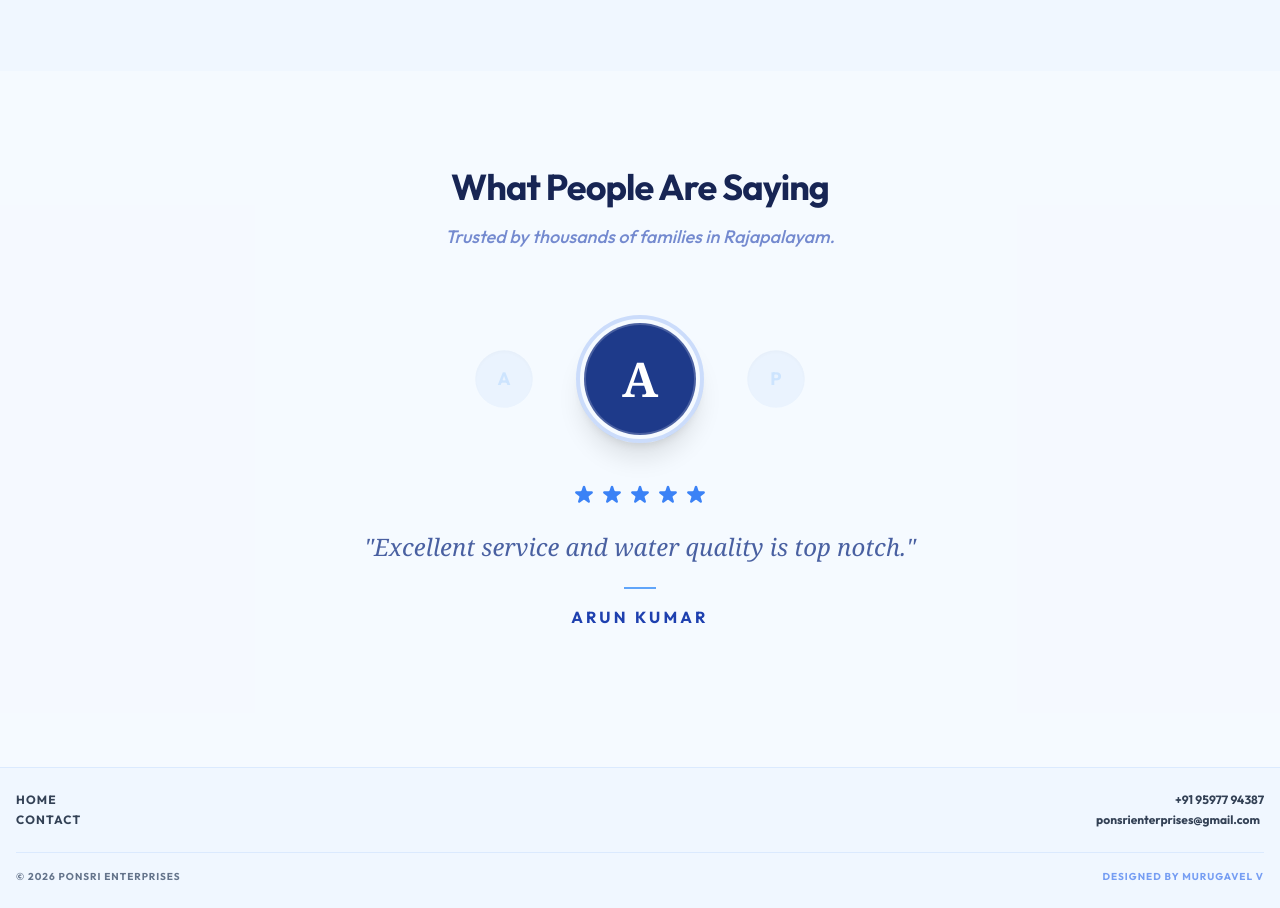
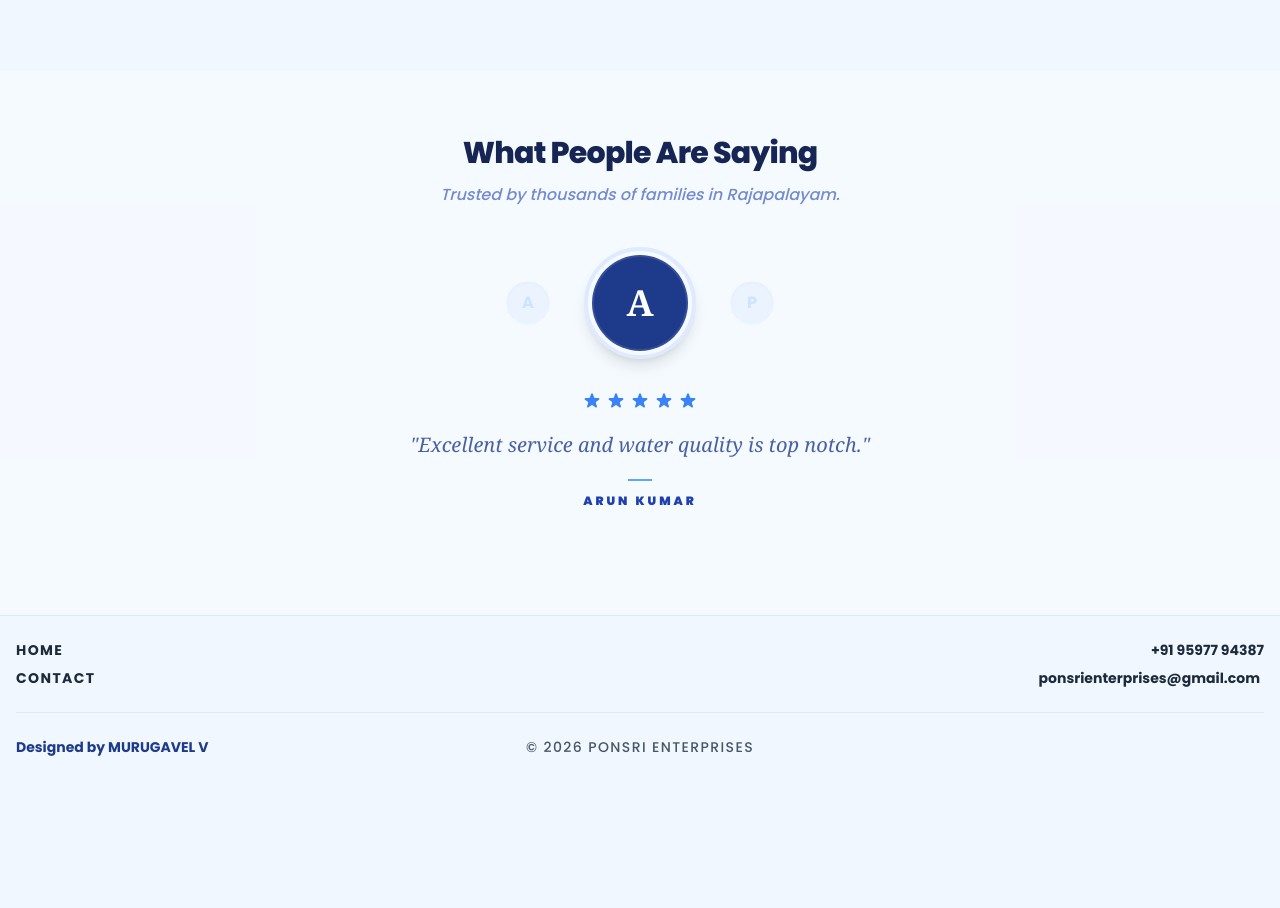
Before and after one commit to Murugavl/RO_Catalog, a React (Vite) app in the folder frontend/: page / in a window 1280 px wide. Shown: the part 1320-2228 px from the top of the page. After the commit the page ends 2101 px from the top, so only its background shows below. Built offline with nearby package versions, Linux system fonts and the light colour scheme; no server answers.

Commit message:
feat: update font family to Poppins, enhance Footer and Home page layout, and refine Contact page heading for improved readability

```diff
--- a/frontend/index.html
+++ b/frontend/index.html
@@ -7,7 +7,7 @@
   <meta name="viewport" content="width=device-width, initial-scale=1.0" />
   <link rel="preconnect" href="https://fonts.googleapis.com">
   <link rel="preconnect" href="https://fonts.gstatic.com" crossorigin>
-  <link href="https://fonts.googleapis.com/css2?family=Outfit:wght@300;400;500;600;700&display=swap" rel="stylesheet">
+   <link href="https://fonts.googleapis.com/css2?family=Poppins:wght@300;400;500;600;700;800;900&display=swap" rel="stylesheet">
   <meta name="description" content="Ponsri Enterprises - Best RO water purifier dealer in Rajapalayam. We provide advanced RO machines, mineral water machines, and expert installation services." />
   <meta name="keywords" content="RO machine, mineral water machine, RO dealer in Rajapalayam, water purifier Rajapalayam, RO service near Rajapalayam, Ponsri Enterprises" />
   <meta name="author" content="Ponsri Enterprises" />
--- a/frontend/src/components/Footer.tsx
+++ b/frontend/src/components/Footer.tsx
@@ -7,21 +7,22 @@ export default function Footer() {
         <div className="flex flex-row justify-between items-start mb-6">
 
           {/* Left Side - Simplified Pages Column */}
-          <div className="flex flex-col space-y-1">
-            <Link to="/" className="text-xs font-bold text-slate-700 hover:text-blue-600 transition-colors uppercase tracking-widest">HOME</Link>
-            <Link to="/contact" className="text-xs font-bold text-slate-700 hover:text-blue-600 transition-colors uppercase tracking-widest">CONTACT</Link>
+          <div className="flex flex-col space-y-2">
+            <Link to="/" className="text-sm font-bold text-slate-800 hover:text-blue-600 transition-colors uppercase tracking-widest">HOME</Link>
+            <Link to="/contact" className="text-sm font-bold text-slate-800 hover:text-blue-600 transition-colors uppercase tracking-widest">CONTACT</Link>
           </div>
 
           {/* Right Side - Contact Column */}
-          <div className="flex flex-col space-y-1 text-right">
-            <a href="tel:+919597794387" className="text-xs font-bold text-slate-700 hover:text-blue-600 transition-colors">+91 95977 94387</a>
-            <a href="mailto:ponsrienterprises@gmail.com" className="text-xs font-bold text-slate-700 hover:text-blue-600 transition-colors px-1">ponsrienterprises@gmail.com</a>
+          <div className="flex flex-col space-y-2 text-right">
+            <a href="tel:+919597794387" className="text-sm font-bold text-slate-800 hover:text-blue-600 transition-colors">+91 95977 94387</a>
+            <a href="mailto:ponsrienterprises@gmail.com" className="text-sm font-bold text-slate-800 hover:text-blue-600 transition-colors px-1">ponsrienterprises@gmail.com</a>
           </div>
         </div>
 
-        <div className="border-t border-blue-100 pt-4 flex flex-col md:flex-row justify-between items-center gap-2">
-          <p className="text-[10px] text-slate-500 font-bold tracking-widest uppercase">&copy; {new Date().getFullYear()} Ponsri Enterprises</p>
-          <p className="text-[10px] text-blue-600/60 font-black tracking-widest uppercase">Designed by MURUGAVEL V</p>
+        <div className="border-t border-blue-100 pt-6 flex flex-col md:flex-row justify-between items-center gap-4">
+          <p className="text-sm font-bold text-blue-900 md:w-1/3 text-left">Designed by MURUGAVEL V</p>
+          <p className="text-sm font-medium text-slate-600 md:w-1/3 text-center uppercase tracking-widest">&copy; {new Date().getFullYear()} Ponsri Enterprises</p>
+          <div className="md:w-1/3"></div> {/* Spacer for symmetry */}
         </div>
       </div>
     </footer>
--- a/frontend/src/index.css
+++ b/frontend/src/index.css
@@ -7,7 +7,7 @@ html {
 }
 
 body {
-  font-family: 'Outfit', sans-serif;
+  font-family: 'Poppins', sans-serif;
   -webkit-font-smoothing: antialiased;
   -moz-osx-font-smoothing: grayscale;
   background-color: #f0f7ff;
--- a/frontend/src/pages/Contact.tsx
+++ b/frontend/src/pages/Contact.tsx
@@ -17,7 +17,7 @@ export default function Contact() {
   return (
     <div className="min-h-screen py-12">
       <div className="container mx-auto px-4">
-        <h1 className="text-5xl font-bold text-center mb-6 bg-clip-text text-transparent bg-gradient-to-r from-blue-700 to-cyan-500">Contact RO Dealer in Rajapalayam</h1>
+        <h1 className="text-5xl font-bold text-center mb-6 bg-clip-text text-transparent bg-gradient-to-r from-blue-700 to-cyan-500">Contact Us</h1>
         <p className="text-center text-lg text-slate-600 mb-16 max-w-2xl mx-auto">
           Need help selecting the right RO system? Reach out to us for details, pricing, and installation assistance.
         </p>
--- a/frontend/src/pages/Home.tsx
+++ b/frontend/src/pages/Home.tsx
@@ -73,52 +73,52 @@ export default function Home() {
         </div>
       </section>
 
-      {/* User Reviews Circular Carousel - Smaller Circles */}
-      <section className="py-24 bg-white/30 relative group">
+      {/* User Reviews Circular Carousel - Even More Compact */}
+      <section className="py-16 bg-white/30 relative group">
         <div className="container mx-auto px-4 text-center">
-          <h2 className="text-4xl font-extrabold mb-4 text-blue-950 tracking-tight">What People Are Saying</h2>
-          <p className="text-lg text-blue-800/60 mb-16 font-medium italic">Trusted by thousands of families in Rajapalayam.</p>
+          <h2 className="text-3xl md:text-3xl font-extrabold mb-3 text-blue-950 tracking-tight">What People Are Saying</h2>
+          <p className="text-base text-blue-800/60 mb-10 font-medium italic">Trusted by thousands of families in Rajapalayam.</p>
 
           <div className="relative max-w-4xl mx-auto">
             {/* Arrows */}
-            <button onClick={prevSlide} className="absolute left-0 top-[30%] -translate-y-1/2 bg-white w-10 h-10 rounded-full shadow-md flex items-center justify-center text-blue-400 hover:text-blue-600 transition-all opacity-0 group-hover:opacity-100 z-20"><svg className="w-5 h-5" fill="none" stroke="currentColor" viewBox="0 0 24 24"><path strokeLinecap="round" strokeLinejoin="round" strokeWidth="3" d="M15 19l-7-7 7-7"/></svg></button>
-            <button onClick={nextSlide} className="absolute right-0 top-[30%] -translate-y-1/2 bg-white w-10 h-10 rounded-full shadow-md flex items-center justify-center text-blue-400 hover:text-blue-600 transition-all opacity-0 group-hover:opacity-100 z-20"><svg className="w-5 h-5" fill="none" stroke="currentColor" viewBox="0 0 24 24"><path strokeLinecap="round" strokeLinejoin="round" strokeWidth="3" d="M9 5l7 7-7 7"/></svg></button>
+            <button onClick={prevSlide} className="absolute left-0 top-[25%] -translate-y-1/2 bg-white w-9 h-9 rounded-full shadow-md flex items-center justify-center text-blue-400 hover:text-blue-600 transition-all opacity-0 group-hover:opacity-100 z-20"><svg className="w-4 h-4" fill="none" stroke="currentColor" viewBox="0 0 24 24"><path strokeLinecap="round" strokeLinejoin="round" strokeWidth="4" d="M15 19l-7-7 7-7"/></svg></button>
+            <button onClick={nextSlide} className="absolute right-0 top-[25%] -translate-y-1/2 bg-white w-9 h-9 rounded-full shadow-md flex items-center justify-center text-blue-400 hover:text-blue-600 transition-all opacity-0 group-hover:opacity-100 z-20"><svg className="w-4 h-4" fill="none" stroke="currentColor" viewBox="0 0 24 24"><path strokeLinecap="round" strokeLinejoin="round" strokeWidth="4" d="M9 5l7 7-7 7"/></svg></button>
 
-            {/* Circular Profiles Row - Smaller w-28 and w-16 */}
-            <div className="flex items-center justify-center gap-6 md:gap-10 mb-10">
+            {/* Circular Profiles Row - Compact w-24 and w-12 */}
+            <div className="flex items-center justify-center gap-6 md:gap-8 mb-8">
               {/* Prev User */}
-              <div className="hidden md:flex w-16 h-16 rounded-full bg-blue-100 items-center justify-center text-xl font-bold text-blue-300 opacity-40 transform scale-90 transition-all shadow-inner">
+              <div className="hidden md:flex w-12 h-12 rounded-full bg-blue-100 items-center justify-center text-lg font-bold text-blue-300 opacity-40 transform scale-90 transition-all shadow-inner">
                 {reviews[getIdx(-1)].name.charAt(0)}
               </div>
 
               {/* Current User */}
-              <div className="w-28 h-28 md:w-32 md:h-32 rounded-full border-4 border-blue-600/20 relative p-1 shadow-xl transition-all duration-500 transform hover:scale-105">
-                <div className="w-full h-full rounded-full bg-blue-900 flex items-center justify-center text-4xl md:text-5xl font-serif font-black text-white border-2 border-white/20">
+              <div className="w-24 h-24 md:w-28 md:h-28 rounded-full border-4 border-blue-600/10 relative p-1 shadow-lg transition-all duration-500 transform hover:scale-105">
+                <div className="w-full h-full rounded-full bg-blue-900 flex items-center justify-center text-3xl md:text-4xl font-serif font-black text-white border-2 border-white/10">
                   {reviews[getIdx(0)].name.charAt(0)}
                 </div>
               </div>
 
               {/* Next User */}
-              <div className="hidden md:flex w-16 h-16 rounded-full bg-blue-100 items-center justify-center text-xl font-bold text-blue-300 opacity-40 transform scale-90 transition-all shadow-inner">
+              <div className="hidden md:flex w-12 h-12 rounded-full bg-blue-100 items-center justify-center text-lg font-bold text-blue-300 opacity-40 transform scale-90 transition-all shadow-inner">
                 {reviews[getIdx(1)].name.charAt(0)}
               </div>
             </div>
 
             {/* Content Section */}
             <div className="max-w-2xl mx-auto">
-              {/* Stars - Cyan/Blue themed */}
-              <div className="flex justify-center gap-1 mb-6 text-blue-500">
+              {/* Stars - More compact */}
+              <div className="flex justify-center gap-1 mb-5 text-blue-500">
                 {[...Array(5)].map((_, i) => (
-                  <svg key={i} className={`w-6 h-6 ${i < reviews[getIdx(0)].rating ? 'fill-current' : 'text-blue-100'}`} viewBox="0 0 20 20"><path d="M9.049 2.927c.3-.921 1.603-.921 1.902 0l1.07 3.292a1 1 0 00.95.69h3.462c.969 0 1.371 1.24.588 1.81l-2.8 2.034a1 1 0 00-.364 1.118l1.07 3.292c.3.921-.755 1.688-1.54 1.118l-2.8-2.034a1 1 0 00-1.175 0l-2.8 2.034c-.784.57-1.838-.197-1.539-1.118l1.07-3.292a1 1 0 00-.364-1.118L2.98 8.72c-.783-.57-.38-1.81.588-1.81h3.461a1 1 0 00.951-.69l1.07-3.292z"/></svg>
+                  <svg key={i} className={`w-5 h-5 ${i < reviews[getIdx(0)].rating ? 'fill-current' : 'text-blue-100'}`} viewBox="0 0 20 20"><path d="M9.049 2.927c.3-.921 1.603-.921 1.902 0l1.07 3.292a1 1 0 00.95.69h3.462c.969 0 1.371 1.24.588 1.81l-2.8 2.034a1 1 0 00-.364 1.118l1.07 3.292c.3.921-.755 1.688-1.54 1.118l-2.8-2.034a1 1 0 00-1.175 0l-2.8 2.034c-.784.57-1.838-.197-1.539-1.118l1.07-3.292a1 1 0 00-.364-1.118L2.98 8.72c-.783-.57-.38-1.81.588-1.81h3.461a1 1 0 00.951-.69l1.07-3.292z"/></svg>
                 ))}
               </div>
 
-              <div className="min-h-[140px]">
-                <p className="text-xl md:text-2xl text-blue-900/80 italic font-serif leading-relaxed mb-6 transition-all duration-700">
+              <div className="min-h-[120px]">
+                <p className="text-lg md:text-xl text-blue-900/80 italic font-serif leading-relaxed mb-5 transition-all duration-700">
                   "{reviews[getIdx(0)].text}"
                 </p>
-                <div className="h-[2px] w-8 bg-blue-400 mx-auto mb-4"></div>
-                <h4 className="text-base font-black text-blue-800 tracking-[0.2em] uppercase">
+                <div className="h-[2px] w-6 bg-blue-400 mx-auto mb-3"></div>
+                <h4 className="text-xs font-black text-blue-800 tracking-[0.25em] uppercase">
                    {reviews[getIdx(0)].name}
                 </h4>
               </div>
```
